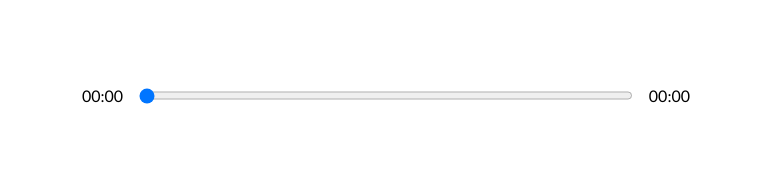
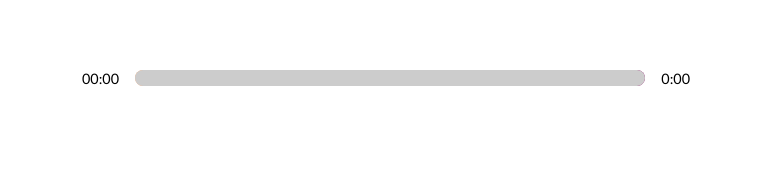
Before and after one commit to Aissa-Dev/Music-Player, a React (Create React App) app: page / in a window 1280 px wide. Shown: the part 490-661 px from the top of the page, without its empty margins (254-1025 px from the left). Built offline with nearby package versions, Linux system fonts and the light colour scheme.

Commit message:
costomizing input range

```diff
--- a/src/App.js
+++ b/src/App.js
@@ -13,14 +13,24 @@
   const audioRef = useRef(null);
   const [songInfo, setSongInfo] = useState({
     currentTime: 0,
-    duration: 0
+    duration: 0,
+    animationPercentage: 0
   });
   const [libraryStatus, setLibraryStatus] = useState(false);
 
   const timeUpdateHandler = (e) => {
+    const current = e.target.currentTime;
+    const duration = e.target.duration;
+    const roundedCurrent = Math.round(current);
+    const roundedDuration = Math.round(duration);
+    const animation = Math.round((roundedCurrent / roundedDuration) * 100);
+    console.log(animation);
+
     setSongInfo({
-      duration: e.target.duration,
-      currentTime: e.target.currentTime
+      ...songInfo,
+      duration: duration,
+      currentTime: current,
+      animationPercentage: animation
     });
   };
 
--- a/src/components/Player.js
+++ b/src/components/Player.js
@@ -74,10 +74,22 @@
     }
     playAudio(isPlaying, audioRef);
   };
+  //Add styles
+  const trackAnim = {
+    transform: `translateX(${songInfo.animationPercentage}%)`
+  };
+  console.log(currentSong.color[0]);
+  console.log(currentSong.color[1]);
   return (
     <div className="player">
       <div className="time-control">
         <p>{formatingTime(songInfo.currentTime)}</p>
+        <div
+          style={{
+            background: `linear-gradient(to right, ${currentSong.color[0]}, ${currentSong.color[1]})`
+          }}
+          className="track"
+        >
           <input
             min={0}
             max={songInfo.duration || 0}
@@ -85,7 +97,9 @@
             onChange={dragHandler}
             type="range"
           />
-        <p>{songInfo.duration ? formatingTime(songInfo.duration) : "00:00"}</p>
+          <div style={trackAnim} className="animate-track"></div>
+        </div>
+        <p>{songInfo.duration ? formatingTime(songInfo.duration) : "0:00"}</p>
       </div>
       <div className="play-control">
         <FontAwesomeIcon
--- a/src/data.js
+++ b/src/data.js
@@ -9,7 +9,7 @@
         "https://linkstorage.linkfire.com/medialinks/images/f46aee52-b562-442b-bf05-42c239d6b7f1/artwork-440x440.jpg",
       id: uuidv4(),
       active: true,
-      color: ["#FEB278", "#F14091"],
+      color: ["#FEAF77", "#8A0063"],
       audio:
         "https://ncsmusic.s3.eu-west-1.amazonaws.com/tracks/000/000/589/keep-you-1586957598-zpvct6T3UD.mp3"
     },
@@ -20,7 +20,7 @@
         "https://linkstorage.linkfire.com/medialinks/images/f51e39e0-a8fc-45a7-9194-0c9b6bca520d/artwork-440x440.jpg",
       id: uuidv4(),
       active: false,
-      color: ["#405FE6", "#45A1FD"],
+      color: ["#32FEFB", "#021564"],
       audio:
         "https://ncsmusic.s3.eu-west-1.amazonaws.com/tracks/000/000/965/mr-bully-1624525239-TwxU4630qj.mp3"
     },
@@ -31,7 +31,7 @@
         "https://linkstorage.linkfire.com/medialinks/images/0f999a17-a97a-4343-91ad-79b8ab40bbc2/artwork-440x440.jpg",
       id: uuidv4(),
       active: false,
-      color: ["#D04A38", "#D24740"],
+      color: ["#D45433", "#3F4895"],
       audio:
         "https://ncsmusic.s3.eu-west-1.amazonaws.com/tracks/000/000/963/power-1623945636-cmtHdqhL1v.mp3"
     },
@@ -64,7 +64,7 @@
         "https://linkstorage.linkfire.com/medialinks/images/2532f156-041a-496d-9efc-88ecf7917043/artwork-440x440.jpg",
       id: uuidv4(),
       active: false,
-      color: ["#C0CDC4", "#3D1C17"],
+      color: ["#B8C8BC", "#3D1C17"],
       audio:
         "https://ncsmusic.s3.eu-west-1.amazonaws.com/tracks/000/000/903/the-revolution-1612454454-WLdzt3tdFe.mp3"
     },
@@ -97,7 +97,7 @@
         "https://linkstorage.linkfire.com/medialinks/images/1250d7ac-46d9-41b4-95fe-38acd5ed11ee/artwork-440x440.jpg",
       id: uuidv4(),
       active: false,
-      color: ["#BA5356", "#C45A3F"],
+      color: ["#E8B981", "#631D4F"],
       audio:
         "https://ncsmusic.s3.eu-west-1.amazonaws.com/tracks/000/000/634/desire-1586958536-ml5Igco6eZ.mp3"
     },
@@ -108,7 +108,7 @@
         "https://linkstorage.linkfire.com/medialinks/images/39cdd19f-be7d-47f6-b826-36dc5920be00/artwork-440x440.jpg",
       id: uuidv4(),
       active: false,
-      color: ["#AA5B6E", "#0F1B32"],
+      color: ["#AF5E62", "#0F1B32"],
       audio:
         "https://ncsmusic.s3.eu-west-1.amazonaws.com/tracks/000/000/633/redemption-ft-riell-1586958515-ANrfEQ0iv3.mp3"
     },
@@ -119,7 +119,7 @@
         "https://linkstorage.linkfire.com/medialinks/images/4863f137-4454-47c8-9926-16ac06dfc3a1/artwork-440x440.jpg",
       id: uuidv4(),
       active: false,
-      color: ["#261C1B", "#204041"],
+      color: ["#91A36F", "#1F444B"],
       audio:
         "https://ncsmusic.s3.eu-west-1.amazonaws.com/tracks/000/000/424/runaway-feat-valentina-franco-tari-remix-1586952950-2NFtl0HHM9.mp3"
     }
--- a/src/styles/_library.scss
+++ b/src/styles/_library.scss
@@ -57,7 +57,7 @@
 }
 
 .selected {
-  background: rgb(222, 222, 255);
+  background: rgb(144, 190, 243);
 }
 
 .spining {
--- a/src/styles/_player.scss
+++ b/src/styles/_player.scss
@@ -10,10 +10,13 @@
   display: flex;
   input {
     width: 100%;
-    padding: 1rem 0rem;
+    -webkit-appearance: none;
+    cursor: pointer;
+    background: transparent;
   }
   p {
-    padding: 1rem;
+    padding: 0rem 1rem;
+    font-size: 0.9rem;
   }
 }
 .play-control {
@@ -26,3 +29,30 @@
     cursor: pointer;
   }
 }
+
+input[type="range"]::-webkit-slider-thumb {
+  -webkit-appearance: none;
+  height: 16px;
+  width: 16px;
+  //background: black;
+}
+
+.track {
+  background: lightblue;
+  width: 100%;
+  height: 1rem;
+  position: relative;
+  border-radius: 1rem;
+  overflow: hidden;
+}
+
+.animate-track {
+  background: rgb(204, 204, 204);
+  height: 100%;
+  width: 100%;
+  position: absolute;
+  top: 0;
+  left: 0;
+  transform: translateX(0%);
+  pointer-events: none;
+}
--- a/src/util.js
+++ b/src/util.js
@@ -2,9 +2,18 @@
   if (isPlaying) {
     let playPromise = audioRef.current.play();
     if (playPromise !== undefined) {
-      playPromise.then((audio) => {
-        audioRef.current.play();
-      });
+      // playPromise.then((audio) => {
+      //   audioRef.current.play();
+      // });
+      playPromise
+        .then((_) => {
+          // Automatic playback started!
+          // Show playing UI.
+          audioRef.current.play();
+        })
+        .catch((error) => {
+          console.log("playback prevented");
+        });
     }
   }
 };
```
Lines whose indentation alone changed are shown as unchanged.
